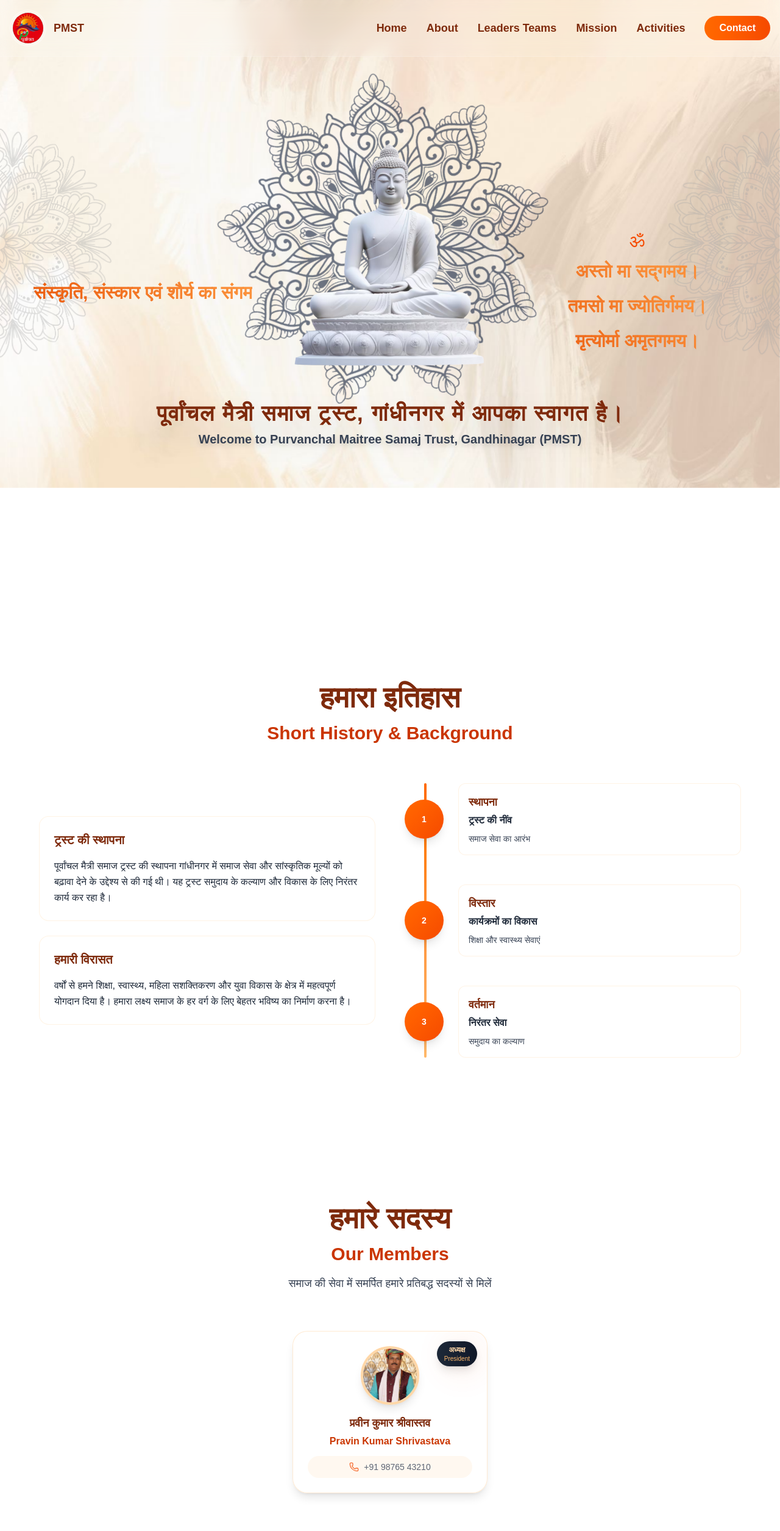
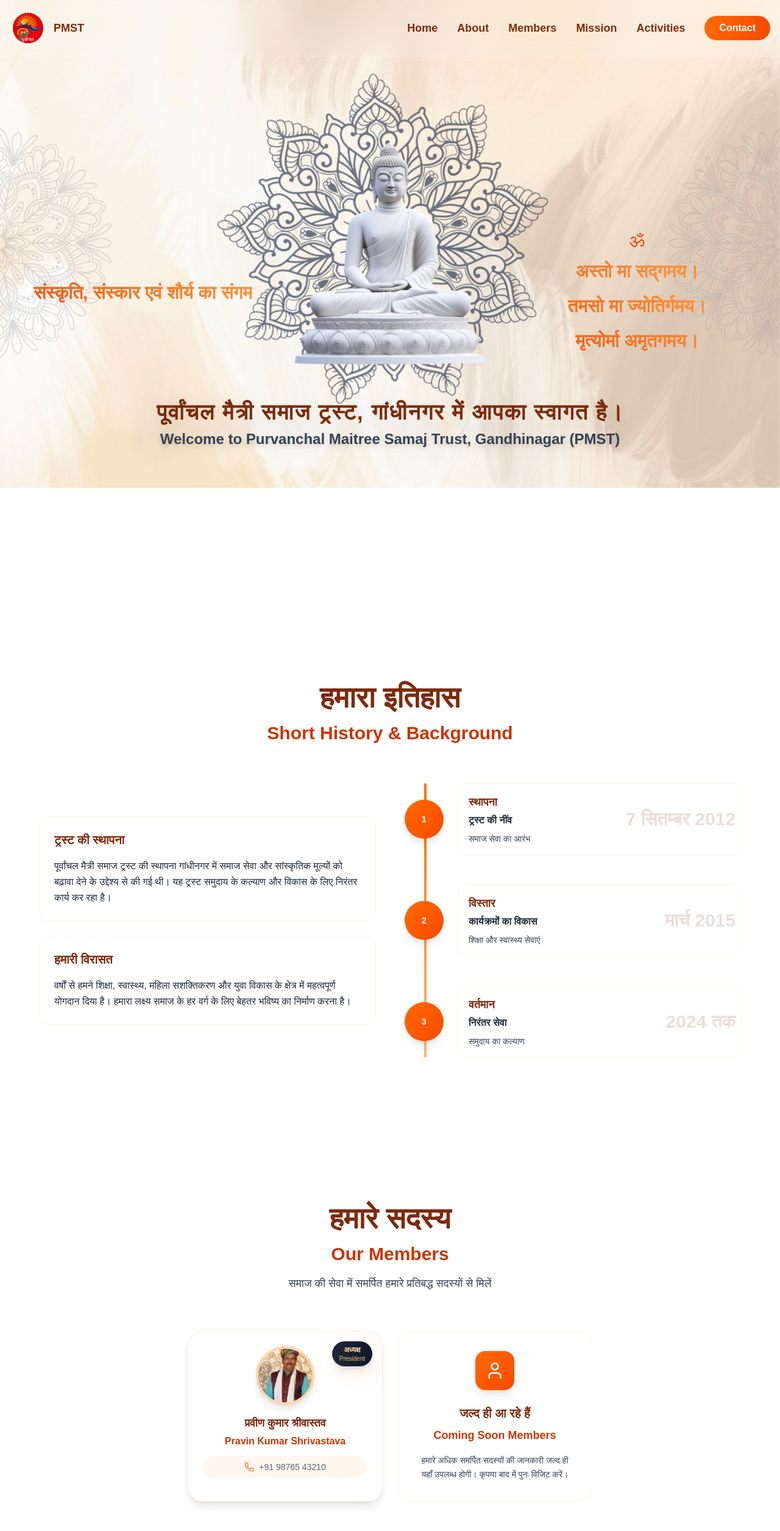
Before and after one commit to sayaji-jay/PMST-webiste, a Next.js app: page / in a window 1280 px wide. Shown: the top 2510 px of the page at 61% size. Built offline with nearby package versions, Linux system fonts and the light colour scheme.

Commit message:
Update Dates and Comming soons

```diff
--- a/app/components/Activities.js
+++ b/app/components/Activities.js
@@ -1,41 +1,43 @@
 'use client';
 
 import { motion } from 'framer-motion';
-import { GraduationCap,PartyPopper,HandHeart ,HandFist} from 'lucide-react';
+import { GraduationCap,PartyPopper,HandHeart ,HandFist, Rocket} from 'lucide-react';
 
 
 export default function Activities() {
-  const activities = [
-    {
-      title: "Education Support",
-      titleHindi: "शिक्षा सहायता",
-      description: "Providing educational resources, scholarships, and learning opportunities for underprivileged students",
-      icon: GraduationCap,
-      color: "from-blue-500 to-blue-600"
-    },
-    {
-      title: "Cultural Celebrations",
-      titleHindi: "सांस्कृतिक समारोह",
-      description: "Organizing festivals, cultural events, and traditional celebrations to preserve our heritage",
-      icon: PartyPopper,
-      color: "from-purple-500 to-purple-600"
-    },
-    {
-      title: "Social Welfare",
-      titleHindi: "समाज कल्याण",
-      description: "Healthcare initiatives, food distribution, and support for elderly and disabled community members",
-      icon: HandHeart,
-      color: "from-green-500 to-green-600"
-    },
-    {
-      title: "Empowerment Programs",
-      titleHindi: "सशक्तिकरण कार्यक्रम",
-      description: "Skill development, entrepreneurship training, and women empowerment initiatives",
-      icon: HandFist,
-      color: "from-orange-500 to-orange-600"
-    }
-  ];
+  // const activities = [
+  //   {
+  //     title: "Education Support",
+  //     titleHindi: "शिक्षा सहायता",
+  //     description: "Providing educational resources, scholarships, and learning opportunities for underprivileged students",
+  //     icon: GraduationCap,
+  //     color: "from-blue-500 to-blue-600"
+  //   },
+  //   {
+  //     title: "Cultural Celebrations",
+  //     titleHindi: "सांस्कृतिक समारोह",
+  //     description: "Organizing festivals, cultural events, and traditional celebrations to preserve our heritage",
+  //     icon: PartyPopper,
+  //     color: "from-purple-500 to-purple-600"
+  //   },
+  //   {
+  //     title: "Social Welfare",
+  //     titleHindi: "समाज कल्याण",
+  //     description: "Healthcare initiatives, food distribution, and support for elderly and disabled community members",
+  //     icon: HandHeart,
+  //     color: "from-green-500 to-green-600"
+  //   },
+  //   {
+  //     title: "Empowerment Programs",
+  //     titleHindi: "सशक्तिकरण कार्यक्रम",
+  //     description: "Skill development, entrepreneurship training, and women empowerment initiatives",
+  //     icon: HandFist,
+  //     color: "from-orange-500 to-orange-600"
+  //   }
+  // ];
 
+
+  const activities = []
   return (
     <section id="activities" className="py-20 relative overflow-hidden">
       <div className="container mx-auto px-4">
@@ -73,7 +75,51 @@ export default function Activities() {
         </motion.div>
 
         <div className="grid grid-cols-1 md:grid-cols-2 lg:grid-cols-4 gap-8 max-w-7xl mx-auto">
-          {activities.map((activity, index) => {
+
+          {(activities.length === 0) ? (
+            <motion.div
+              initial={{ opacity: 0, y: 50, scale: 0.9 }}
+              whileInView={{ opacity: 1, y: 0, scale: 1 }}
+              transition={{ duration: 0.6, delay: 0.4 }}
+              className="col-span-full flex justify-center"
+            >
+              <div className="bg-white/10 backdrop-blur-sm border border-orange-200/30 rounded-3xl p-8 max-w-md hover:bg-white/20 transition-all duration-300 text-center">
+                <motion.div
+                  initial={{ scale: 0.8 }}
+                  whileInView={{ scale: 1 }}
+                  transition={{ duration: 0.5 }}
+                  className="w-16 h-16 bg-gradient-to-br from-orange-500 to-orange-600 rounded-2xl flex items-center justify-center text-2xl mb-6 shadow-lg mx-auto"
+                >
+                  <Rocket size={32} className="text-white" />
+                </motion.div>
+                <motion.h4
+                  className="text-xl font-bold text-orange-900 mb-2"
+                  initial={{ opacity: 0 }}
+                  whileInView={{ opacity: 1 }}
+                  transition={{ delay: 0.2 }}
+                >
+                  जल्द ही आ रहा है
+                </motion.h4>
+                <motion.h5
+                  className="text-lg font-semibold text-orange-700 mb-4"
+                  initial={{ opacity: 0 }}
+                  whileInView={{ opacity: 1 }}
+                  transition={{ delay: 0.3 }}
+                >
+                  Coming Soon
+                </motion.h5>
+                <motion.p
+                  className="text-gray-700 leading-relaxed text-sm"
+                  initial={{ opacity: 0 }}
+                  whileInView={{ opacity: 1 }}
+                  transition={{ delay: 0.4 }}
+                >
+                  हमारी रोमांचक गतिविधियाँ और कार्यक्रम जल्द ही यहाँ उपलब्ध होंगे। कृपया बाद में पुनः विजिट करें।
+                </motion.p>
+              </div>
+            </motion.div>
+          ) :
+          activities.map((activity, index) => {
             const Icon = activity.icon;
             return (
             <motion.div
@@ -132,9 +178,9 @@ export default function Activities() {
                 ></motion.div>
               </div>
             </motion.div>
-            )}
-          )
-        }
+            )})
+          }
+
         </div>
 
         {/* Call to Action */}
--- a/app/components/Header.js
+++ b/app/components/Header.js
@@ -37,7 +37,7 @@ export default function Header() {
   const navItems = [
     { name: 'Home', id: 'home' },
     { name: 'About', id: 'about' },
-    { name: 'Leaders Teams', id: 'members' },
+    { name: 'Members', id: 'members' },
     { name: 'Mission', id: 'mission' },
     { name: 'Activities', id: 'activities' }
   ];
--- a/app/components/Hero.js
+++ b/app/components/Hero.js
@@ -142,7 +142,7 @@ export default function Hero() {
           initial={{ opacity: 0 }}
           animate={{ opacity: 1 }}
           transition={{ duration: 0.8, delay: 2.4 }}
-          className="text-xs sm:text-sm md:text-base lg:text-lg xl:text-xl font-bold text-gray-700 drop-shadow-lg mt-2"
+          className="text-xs sm:text-sm md:text-base lg:text-lg xl:text-2xl font-bold text-gray-700 drop-shadow-lg mt-2"
         >
           Welcome to Purvanchal Maitree Samaj Trust, Gandhinagar (PMST)
         </motion.p>
--- a/app/components/Members.js
+++ b/app/components/Members.js
@@ -4,9 +4,20 @@ import { motion } from 'framer-motion';
 import { Phone, User } from 'lucide-react';
 
 export default function Members() {
+  // const members = [
+  //   {
+  //     name: "प्रवीन कुमार श्रीवास्तव",
+  //     nameEnglish: "Pravin Kumar Shrivastava",
+  //     position: "President",
+  //     positionHindi: "अध्यक्ष",
+  //     mobile: "+91 98765 43210",
+  //     image: "/members/Pravin Kumar Shrivastava.jpeg"
+  //   }
+  // ];
+
   const members = [
     {
-      name: "प्रवीन कुमार श्रीवास्तव",
+      name: "प्रवीण कुमार श्रीवास्तव",
       nameEnglish: "Pravin Kumar Shrivastava",
       position: "President",
       positionHindi: "अध्यक्ष",
@@ -142,6 +153,49 @@ export default function Members() {
               </div>
             </motion.div>
           ))}
+
+          {/* Coming Soon Members Card */}
+          <motion.div
+            initial={{ opacity: 0, y: 50, scale: 0.9 }}
+            whileInView={{ opacity: 1, y: 0, scale: 1 }}
+            transition={{ duration: 0.6, delay: members.length * 0.1 + 0.2 }}
+            className="w-full max-w-xs"
+          >
+            <div className="bg-white/10 backdrop-blur-sm border border-orange-200/30 rounded-3xl p-8 hover:bg-white/20 transition-all duration-300 text-center">
+              <motion.div
+                initial={{ scale: 0.8 }}
+                whileInView={{ scale: 1 }}
+                transition={{ duration: 0.5 }}
+                className="w-16 h-16 bg-gradient-to-br from-orange-500 to-orange-600 rounded-2xl flex items-center justify-center text-2xl mb-6 shadow-lg mx-auto"
+              >
+                <User size={32} className="text-white" />
+              </motion.div>
+              <motion.h4
+                className="text-xl font-bold text-orange-900 mb-2"
+                initial={{ opacity: 0 }}
+                whileInView={{ opacity: 1 }}
+                transition={{ delay: 0.2 }}
+              >
+                जल्द ही आ रहे हैं
+              </motion.h4>
+              <motion.h5
+                className="text-lg font-semibold text-orange-700 mb-4"
+                initial={{ opacity: 0 }}
+                whileInView={{ opacity: 1 }}
+                transition={{ delay: 0.3 }}
+              >
+                Coming Soon Members
+              </motion.h5>
+              <motion.p
+                className="text-gray-700 leading-relaxed text-sm"
+                initial={{ opacity: 0 }}
+                whileInView={{ opacity: 1 }}
+                transition={{ delay: 0.4 }}
+              >
+                हमारे अधिक समर्पित सदस्यों की जानकारी जल्द ही यहाँ उपलब्ध होगी। कृपया बाद में पुनः विजिट करें।
+              </motion.p>
+            </div>
+          </motion.div>
         </div>
 
         {/* Call to Action */}
--- a/app/components/ShortHistory.js
+++ b/app/components/ShortHistory.js
@@ -109,9 +109,9 @@ export default function ShortHistory() {
 
                 {/* Timeline Items */}
                 {[
-                  { year: "स्थापना", title: "ट्रस्ट की नींव", desc: "समाज सेवा का आरंभ" },
-                  { year: "विस्तार", title: "कार्यक्रमों का विकास", desc: "शिक्षा और स्वास्थ्य सेवाएं" },
-                  { year: "वर्तमान", title: "निरंतर सेवा", desc: "समुदाय का कल्याण" },
+                  { year: "स्थापना", title: "ट्रस्ट की नींव", desc: "समाज सेवा का आरंभ", date: "7 सितम्बर 2012" },
+                  { year: "विस्तार", title: "कार्यक्रमों का विकास", desc: "शिक्षा और स्वास्थ्य सेवाएं", date: "मार्च 2015" },
+                  { year: "वर्तमान", title: "निरंतर सेवा", desc: "समुदाय का कल्याण", date: "2024 तक" },
                 ].map((item, index) => (
                   <motion.div
                     key={index}
@@ -129,11 +129,24 @@ export default function ShortHistory() {
                     </motion.div>
                     <motion.div
                       whileHover={{ scale: 1.05 }}
-                      className="ml-6 bg-white/15 backdrop-blur-sm border border-orange-200/30 rounded-xl p-4 flex-1"
+                      className="ml-6 bg-white/15 backdrop-blur-sm border border-orange-200/30 rounded-xl p-4 flex-1 relative overflow-hidden"
                     >
-                      <h5 className="font-bold text-orange-900 text-lg mb-1">{item.year}</h5>
-                      <h6 className="font-semibold text-gray-800 mb-2">{item.title}</h6>
-                      <p className="text-gray-700 text-sm">{item.desc}</p>
+                      {/* Large Date on Right Side */}
+                      <motion.div
+                        initial={{ opacity: 0, scale: 0.8 }}
+                        whileInView={{ opacity: 0.15, scale: 1 }}
+                        transition={{ duration: 0.6, delay: 0.3 }}
+                        className="absolute right-2 top-1/2 transform -translate-y-1/2 text-2xl md:text-3xl font-black text-orange-900 whitespace-nowrap pointer-events-none"
+                      >
+                        {item.date}
+                      </motion.div>
+
+                      {/* Content */}
+                      <div className="relative z-10">
+                        <h5 className="font-bold text-orange-900 text-lg mb-1">{item.year}</h5>
+                        <h6 className="font-semibold text-gray-800 mb-2">{item.title}</h6>
+                        <p className="text-gray-700 text-sm">{item.desc}</p>
+                      </div>
                     </motion.div>
                   </motion.div>
                 ))}
```
